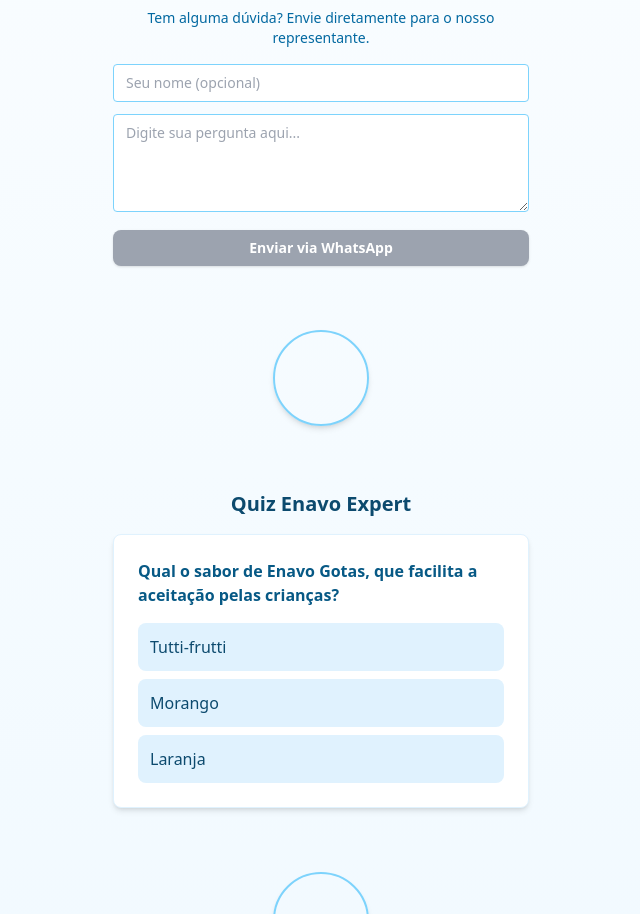
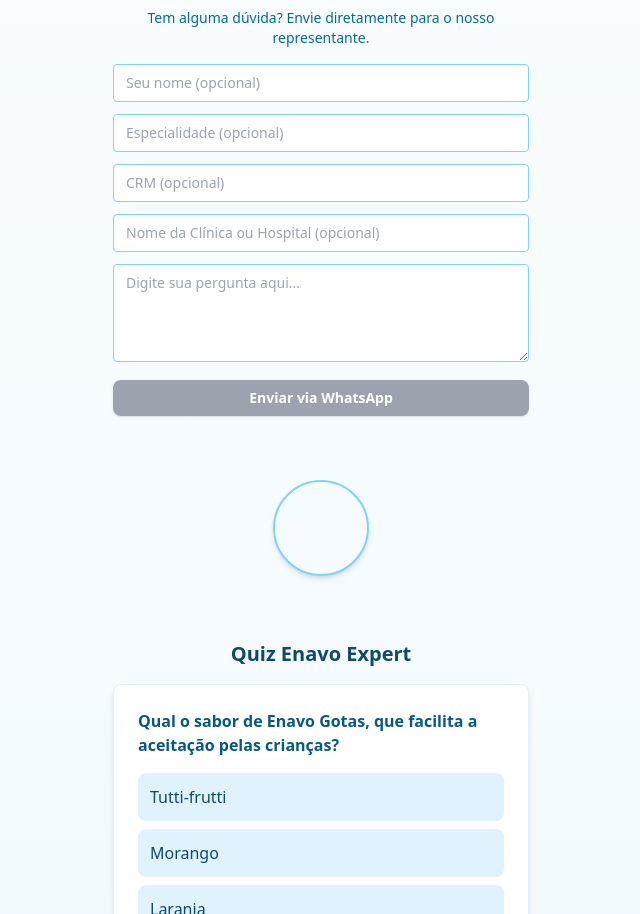
Before and after one commit to leonardogusso/enavo-gotas, a React (Create React App) app: page / in a window 1280 px wide. Shown: the part 1070-1984 px from the top of the page, without its empty margins (319-959 px from the left). Built offline with nearby package versions, Linux system fonts and the light colour scheme; grey boxes are pictures that could not be loaded.

Commit message:
Update AskRep.js

```diff
--- a/src/components/AskRep.js
+++ b/src/components/AskRep.js
@@ -1,13 +1,22 @@
-// src/components/AskRep.js
 import React, { useState } from 'react';
 
-// Recebe o nome e a função para atualizá-lo
+// Recebe o nome e a função para atualizá-lo do componente pai (App.js)
 export function AskRep({ doctorName, setDoctorName }) {
   const [question, setQuestion] = useState('');
+  const [specialty, setSpecialty] = useState('');
+  const [crm, setCrm] = useState('');
+  const [clinic, setClinic] = useState('');
 
   const professionalNumber = "5511991367425";
-  // A mensagem agora inclui o nome do médico, se ele preencheu
-  const message = `Olá, sou Dr(a). ${doctorName || ''} e tenho uma pergunta sobre Enavo Gotas: ${question}`;
+
+  // Formata a mensagem de forma estruturada, incluindo apenas os campos preenchidos
+  let message = `Nova pergunta sobre Enavo Gotas (via plataforma digital):\n`;
+  if (doctorName) message += `\n- Nome: Dr(a). ${doctorName}`;
+  if (specialty) message += `\n- Especialidade: ${specialty}`;
+  if (crm) message += `\n- CRM: ${crm}`;
+  if (clinic) message += `\n- Clínica/Hospital: ${clinic}`;
+  message += `\n\n- Pergunta: ${question}`;
+
   const whatsappUrl = `https://wa.me/${professionalNumber}?text=${encodeURIComponent(message)}`;
 
   return (
@@ -16,12 +25,33 @@ export function AskRep({ doctorName, setDoctorName }) {
       <p className="text-center text-sky-700 text-sm mt-2">Tem alguma dúvida? Envie diretamente para o nosso representante.</p>
 
       <div className="mt-4 space-y-3">
-        {/* Novo campo para o nome do médico */}
+        {/* Campos novos e existentes */}
         <input
           type="text"
           value={doctorName}
           onChange={(e) => setDoctorName(e.target.value)}
           placeholder="Seu nome (opcional)"
+          className="w-full border border-sky-300 rounded px-3 py-2 text-sm"
+        />
+        <input
+          type="text"
+          value={specialty}
+          onChange={(e) => setSpecialty(e.target.value)}
+          placeholder="Especialidade (opcional)"
+          className="w-full border border-sky-300 rounded px-3 py-2 text-sm"
+        />
+        <input
+          type="text"
+          value={crm}
+          onChange={(e) => setCrm(e.target.value)}
+          placeholder="CRM (opcional)"
+          className="w-full border border-sky-300 rounded px-3 py-2 text-sm"
+        />
+        <input
+          type="text"
+          value={clinic}
+          onChange={(e) => setClinic(e.target.value)}
+          placeholder="Nome da Clínica ou Hospital (opcional)"
           className="w-full border border-sky-300 rounded px-3 py-2 text-sm"
         />
         <textarea
```
